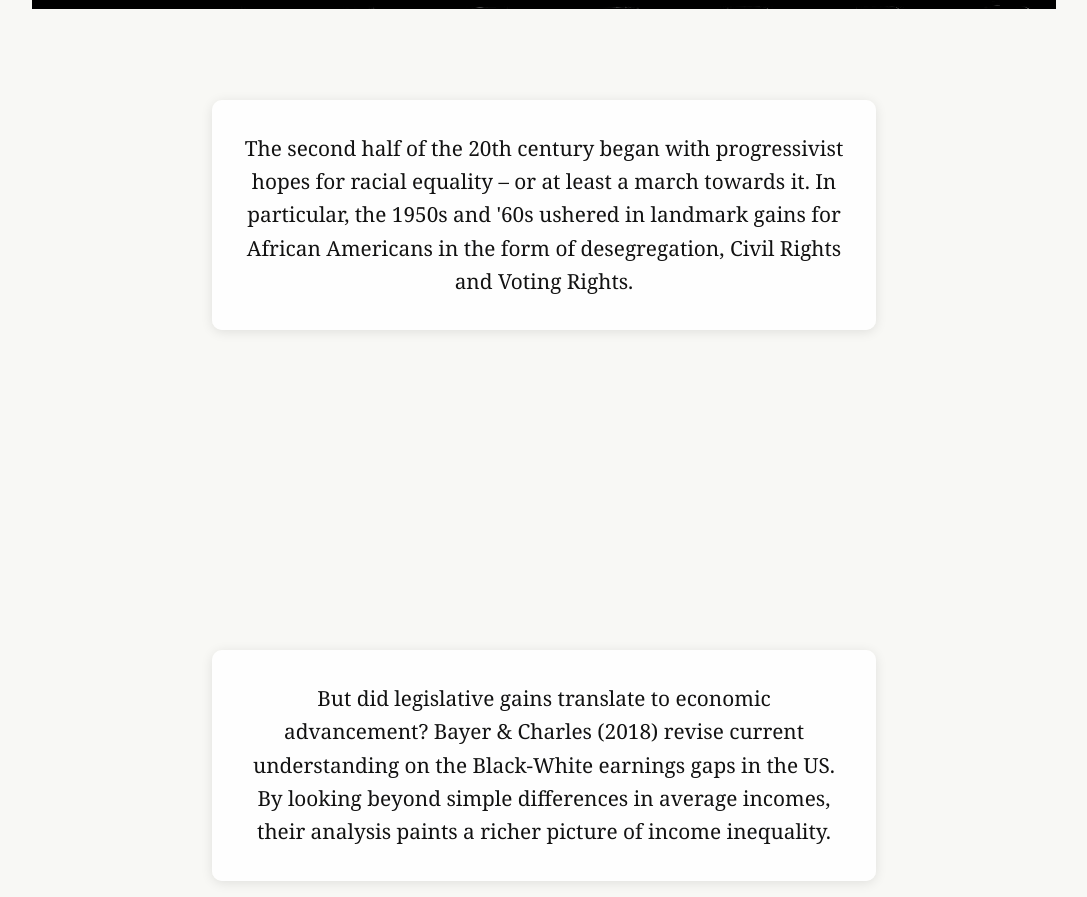
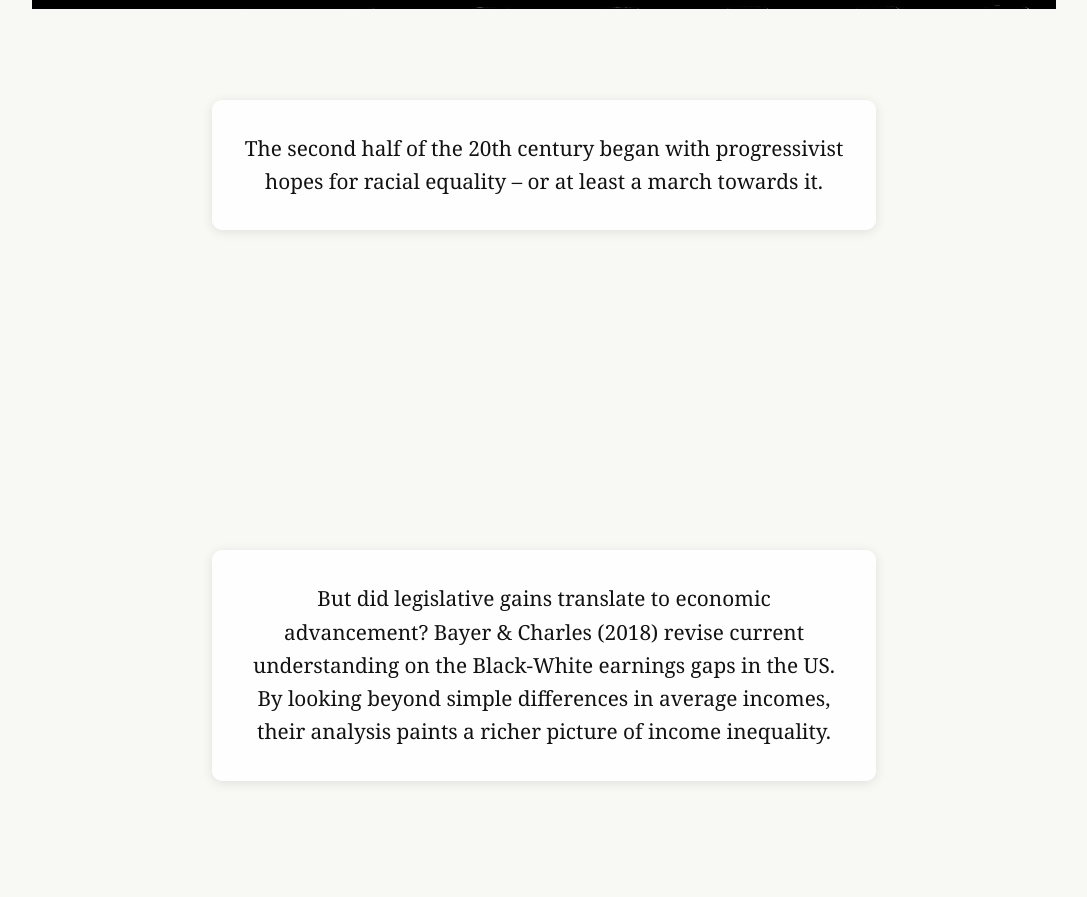
Before and after one commit to charooanand/divergent-paths, a plain HTML site: page docs/index.html in a window 1280 px wide. Shown: the part 1237-2134 px from the top of the page, without its empty margins (96-1183 px from the left). Drawn offline with nearby package versions, Linux system fonts and the light colour scheme; a script that the page names is missing.

Commit message:
CUT MORE WORDS

```diff
--- a/docs/index.html
+++ b/docs/index.html
@@ -22,7 +22,6 @@
 
       <div class="step-intro" data-step="1">
         The second half of the 20th century began with progressivist hopes for racial equality – or at least a march towards it.
-        In particular, the 1950s and '60s ushered in landmark gains for African Americans in the form of desegregation, Civil Rights and Voting Rights.
       </div>
 
       <div class="step-intro" data-step="2">
```
